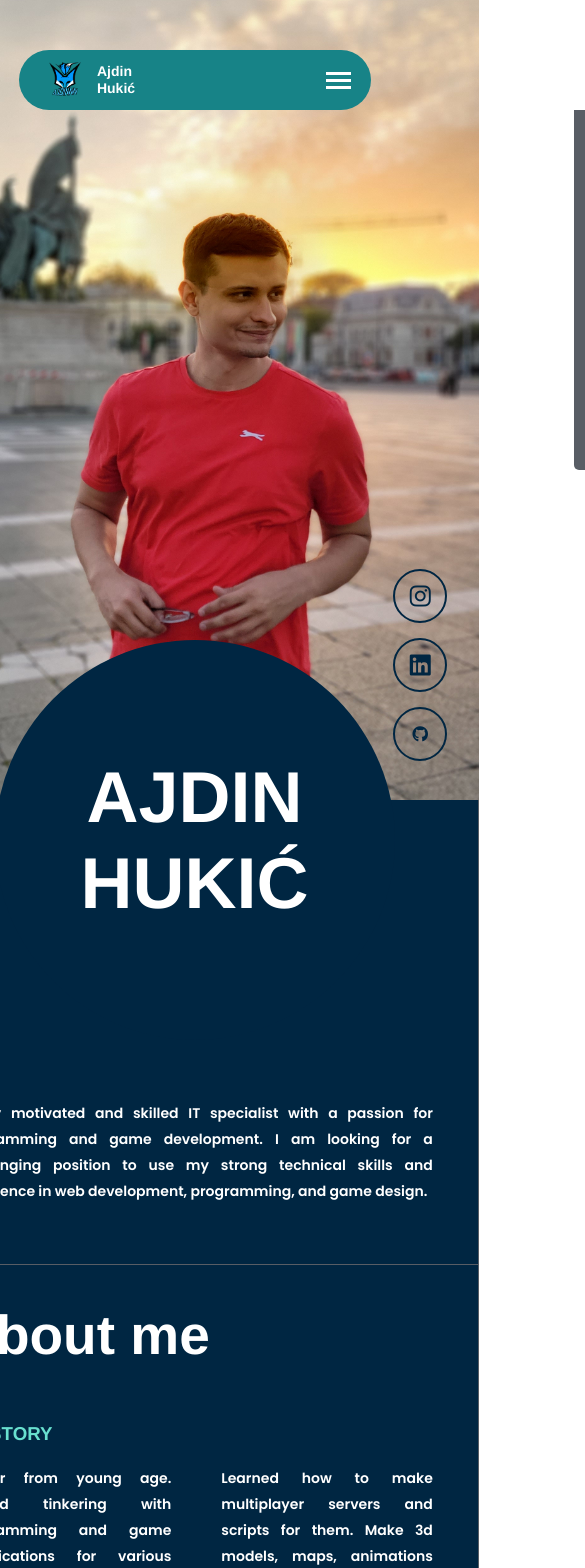
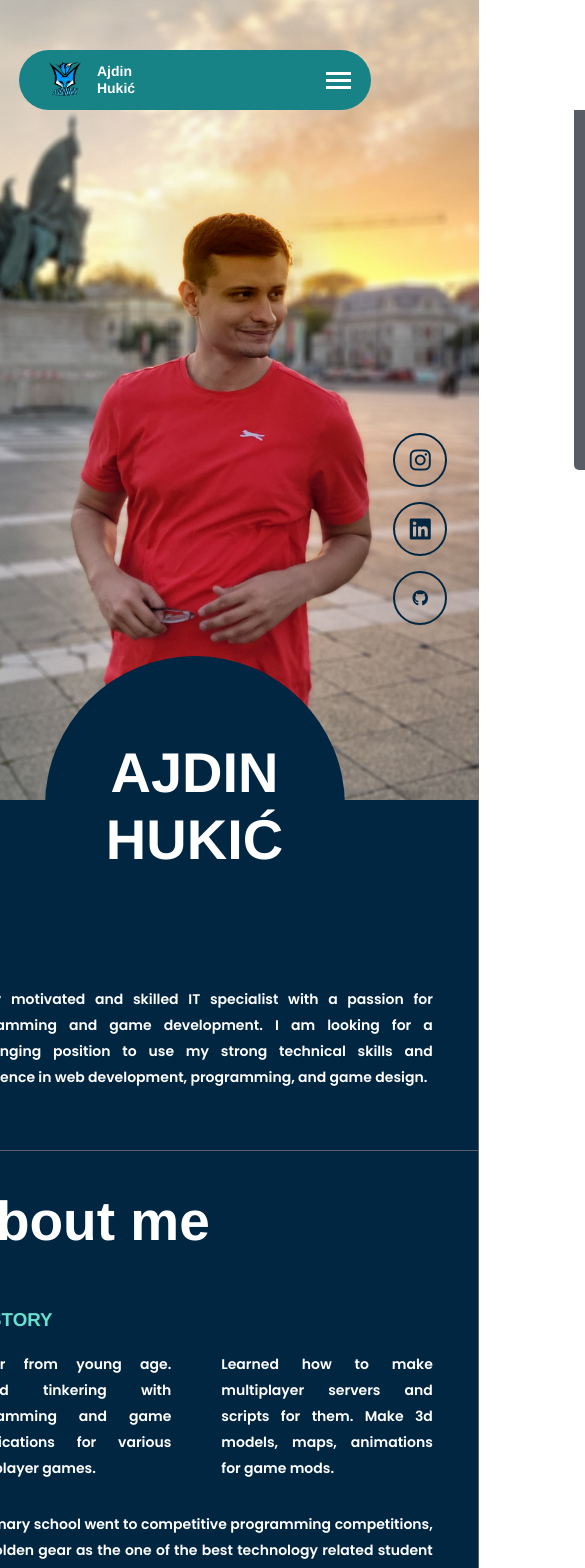
Before and after one commit to AjdiNNN/biography, a Vue app: page / in a window 390 px wide. Shown: the top 1568 px of the page, 585 px wide, since content can reach past the window. Built offline with nearby package versions, Linux system fonts and the light colour scheme; what @meforma/vue-toaster, vue-ellipse-progress would draw is missing.

Commit message:
Resposnive

```diff
--- a/src/App.vue
+++ b/src/App.vue
@@ -891,11 +891,31 @@ input[type=submit]:hover {
   }
   .balloncontainer{
     align-items: center;
+    padding-bottom: 0px;
   }
   .ballon{
     margin-left: 0;
-    margin-top: -10em;
-    height: 400px;
+    margin-top: -9em;
+    height: 300px;
+    width: 300px;
+  }
+  .name{
+    font-size: 3.5em;
+  }
+  .group{
+    bottom: 20% !important;
+  }
+  .gridthree{
+    grid-template-columns: 1fr 1fr;
+  }
+  .sketchfab-grid{
+    grid-template-columns: 1fr;
+  }
+  .contact{
+    grid-template-columns: 1fr;
+  }
+  input[type=text], input[type=email], select, textarea{
+    width: 90%;
   }
 }
 </style>
--- a/src/components/Navigation.vue
+++ b/src/components/Navigation.vue
@@ -187,6 +187,14 @@ margin: 2px 0;
 	.navbar{
 		width: 80%;
 	}
+
+}
+@media (max-width: 680px) {
+	.navbar{
+		width: 80%;
+		position: absolute;
+	}
+
 }
 @media (max-width: 1250px) {
 	.resume{
--- a/src/style.css
+++ b/src/style.css
@@ -36,7 +36,6 @@ body {
   margin: 0;
   display: flex;
   place-items: center;
-  min-width: 320px;
   min-height: 100vh;
 }
 
```
